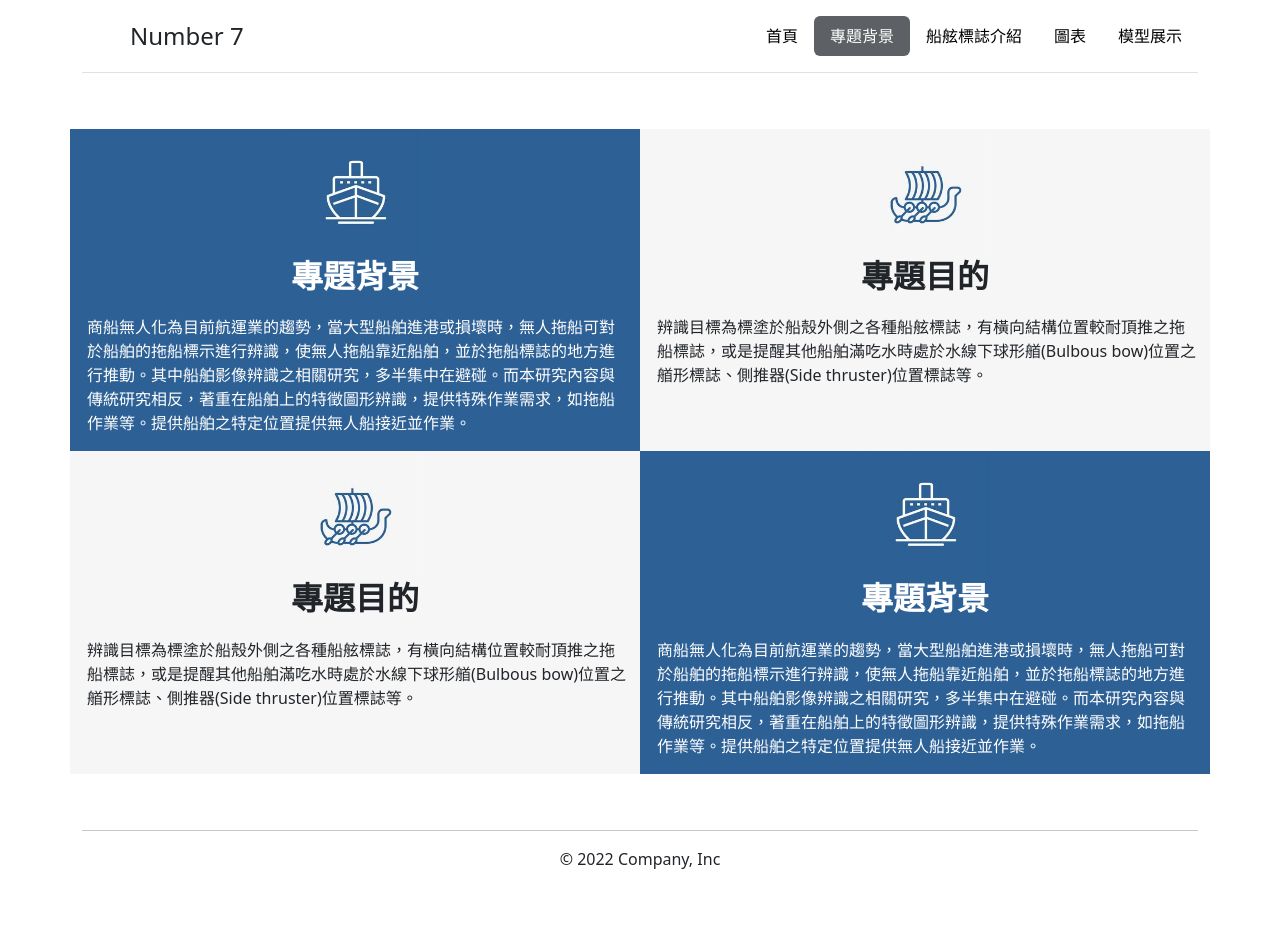
After one commit to zxc21415/aiot_project, a Django app: page /introduce/ in a window 1280 px wide. The commit adds this page. Run offline with Django 4.2, Linux system fonts and the light colour scheme; some libraries are stand-ins or nearby versions.

Commit message:
頁面架構(有哪些)大概可以，完成介紹的頁面設計，介紹文案還沒打、ICON還沒換

```diff
--- a/tugweb/mysite/views.py
+++ b/tugweb/mysite/views.py
@@ -3,11 +3,12 @@ import plotly.graph_objs as go
 
 # Create your views here.
 def index(request):
-
     return render(request,"index.html",locals())
 
 def chart(request):
+    url = 'chart'
+    return render(request,"chart.html",locals())
 
-
-
-    return render(request,"chart.html",locals())
+def introduce(request):
+    url = 'introduce'
+    return render(request,"introduce.html",locals())
--- a/tugweb/templates/header.html
+++ b/tugweb/templates/header.html
@@ -1,7 +1,14 @@
 <style type="text/css">
+    /* font{
+        color: white !important;
+    }
+    .nav-link{
+        color: white !important;
+    } */
     .nav-pills .nav-link.active {
         color: white;
-        background-color: #5d6064
+        /* background-color: #18B7B1; */
+        background-color: #5d6064;
     }
 
     .nav {
@@ -30,14 +37,24 @@
                         <font style="vertical-align: inherit;">首頁</font>
                     </font>
                 </a></li>
-            <li class="nav-item"><a href="#" class="nav-link">
+                <li class="nav-item"><a href="/introduce/" class="nav-link {% if url == 'introduce' %}active{% endif %}">
+                    <font style="vertical-align: inherit;">
+                        <font style="vertical-align: inherit;">專題背景</font>
+                    </font>
+                </a></li>
+            <li class="nav-item"><a href="#" class="nav-link {% if url == 'tag' %}active{% endif %}">
+                    <font style="vertical-align: inherit;">
+                        <font style="vertical-align: inherit;">船舷標誌介紹</font>
+                    </font>
+                </a></li>
+                <li class="nav-item"><a href="/chart/" class="nav-link {% if url == 'chart' %}active{% endif %}">
                     <font style="vertical-align: inherit;">
                         <font style="vertical-align: inherit;">圖表</font>
                     </font>
                 </a></li>
-            <li class="nav-item"><a href="/data/" class="nav-link {% if url == 'lotto' %}active{% endif %}">
+            <li class="nav-item"><a href="/data/" class="nav-link {% if url == 'data' %}active{% endif %}">
                     <font style="vertical-align: inherit;">
-                        <font style="vertical-align: inherit;">資料</font>
+                        <font style="vertical-align: inherit;">模型展示</font>
                     </font>
                 </a></li>
             <!-- <li class="nav-item"><a href="https://www.nkust.edu.tw/" class="nav-link">
--- a/tugweb/templates/index.html
+++ b/tugweb/templates/index.html
@@ -155,7 +155,7 @@
     crossorigin="anonymous"></script>
   <link href="https://cdn.jsdelivr.net/npm/bootstrap@5.2.0-beta1/dist/css/bootstrap.min.css" rel="stylesheet"
     integrity="sha384-0evHe/X+R7YkIZDRvuzKMRqM+OrBnVFBL6DOitfPri4tjfHxaWutUpFmBp4vmVor" crossorigin="anonymous">
-  <link rel="icon" href="static/img/icon.png" type="image/x-icon" />
+  <link rel="icon" href="/static/img/icon.png" type="image/x-icon" />
 </head>
 
 <body>
@@ -163,7 +163,7 @@
     <div class="text-center" style="padding-top:10%">
       <h1>Number 7-拖船標誌辨識</h1>
       <p> 無人拖船可對於船舶的拖船標示進行辨識，使無人拖船靠近船舶，提供特殊作業需求</p>
-      <a class="btn btn-lg btn-filled " href="#" style="border: solid 1px ;">前往</a>
+      <a class="btn btn-lg btn-filled " href="/introduce" style="border: solid 1px ;">前往</a>
     </div>
 
     <img src="static/img/shipPNG-324-2.png" alt="">
--- /dev/null
+++ b/tugweb/templates/introduce.html
@@ -0,0 +1,43 @@
+{% extends "base.html" %}
+{% block title %}專題簡介{% endblock %}
+{% block headmessage %}<h2></h2>{% endblock %}
+{% block content %}
+
+
+<style type="text/css">
+
+    .blue_block {
+        background-color: #2D6095;
+        color: white;
+    }
+    .white_block {
+        background-color: #F6F6F6;
+    }
+
+</style>
+<div class="row" style="margin-top:5%;">
+    <div class="col-lg-6 blue_block">
+        <img src="/static/img/ship_icon.png"  width="128" height="128" style="display:block; margin:auto;">
+        <h2 style="text-align: center; margin-bottom: 20px;"><b>專題背景</b></h2>
+        <p style="padding-left:5px ;">商船無人化為目前航運業的趨勢，當大型船舶進港或損壞時，無人拖船可對於船舶的拖船標示進行辨識，使無人拖船靠近船舶，並於拖船標誌的地方進行推動。其中船舶影像辨識之相關研究，多半集中在避碰。而本研究內容與傳統研究相反，著重在船舶上的特徵圖形辨識，提供特殊作業需求，如拖船作業等。提供船舶之特定位置提供無人船接近並作業。</p>
+    </div>
+    <div class="col-lg-6 white_block">
+        <img src="/static/img/ship_icon_2.png"  width="128" height="128" style="display:block; margin:auto;">
+        <h2 style="text-align: center; margin-bottom: 20px;"><b>專題目的</b></h2>
+        <p style="padding-left:5px ;">辨識目標為標塗於船殼外側之各種船舷標誌，有橫向結構位置較耐頂推之拖船標誌，或是提醒其他船舶滿吃水時處於水線下球形艏(Bulbous bow)位置之艏形標誌、側推器(Side thruster)位置標誌等。</p>
+    </div>
+    <div class="col-lg-6 white_block">
+        <img src="/static/img/ship_icon_2.png"  width="128" height="128" style="display:block; margin:auto;">
+        <h2 style="text-align: center; margin-bottom: 20px;"><b>專題目的</b></h2>
+        <p style="padding-left:5px ;">辨識目標為標塗於船殼外側之各種船舷標誌，有橫向結構位置較耐頂推之拖船標誌，或是提醒其他船舶滿吃水時處於水線下球形艏(Bulbous bow)位置之艏形標誌、側推器(Side thruster)位置標誌等。</p>
+    </div>
+    <div class="col-lg-6 blue_block">
+        <img src="/static/img/ship_icon.png"  width="128" height="128" style="display:block; margin:auto;">
+        <h2 style="text-align: center; margin-bottom: 20px;"><b>專題背景</b></h2>
+        <p style="padding-left:5px ;">商船無人化為目前航運業的趨勢，當大型船舶進港或損壞時，無人拖船可對於船舶的拖船標示進行辨識，使無人拖船靠近船舶，並於拖船標誌的地方進行推動。其中船舶影像辨識之相關研究，多半集中在避碰。而本研究內容與傳統研究相反，著重在船舶上的特徵圖形辨識，提供特殊作業需求，如拖船作業等。提供船舶之特定位置提供無人船接近並作業。</p>
+    </div>
+</div>
+
+
+
+{% endblock %}
--- a/tugweb/tugweb/urls.py
+++ b/tugweb/tugweb/urls.py
@@ -19,6 +19,7 @@ from mysite import views
 
 
 urlpatterns = [
+    path('introduce/', views.introduce),
     #告訴她沒有跟數字的也可以接收
     path('chart/', views.chart),
     #圖表
```
Also changed, not shown: tugweb/templates/index2.html (deleted, +0 -9 lines), tugweb/static/img/ship_icon.png (added), tugweb/static/img/ship_icon_2.png (added), tugweb/static/img/ship_icon_all.jpg (added).
